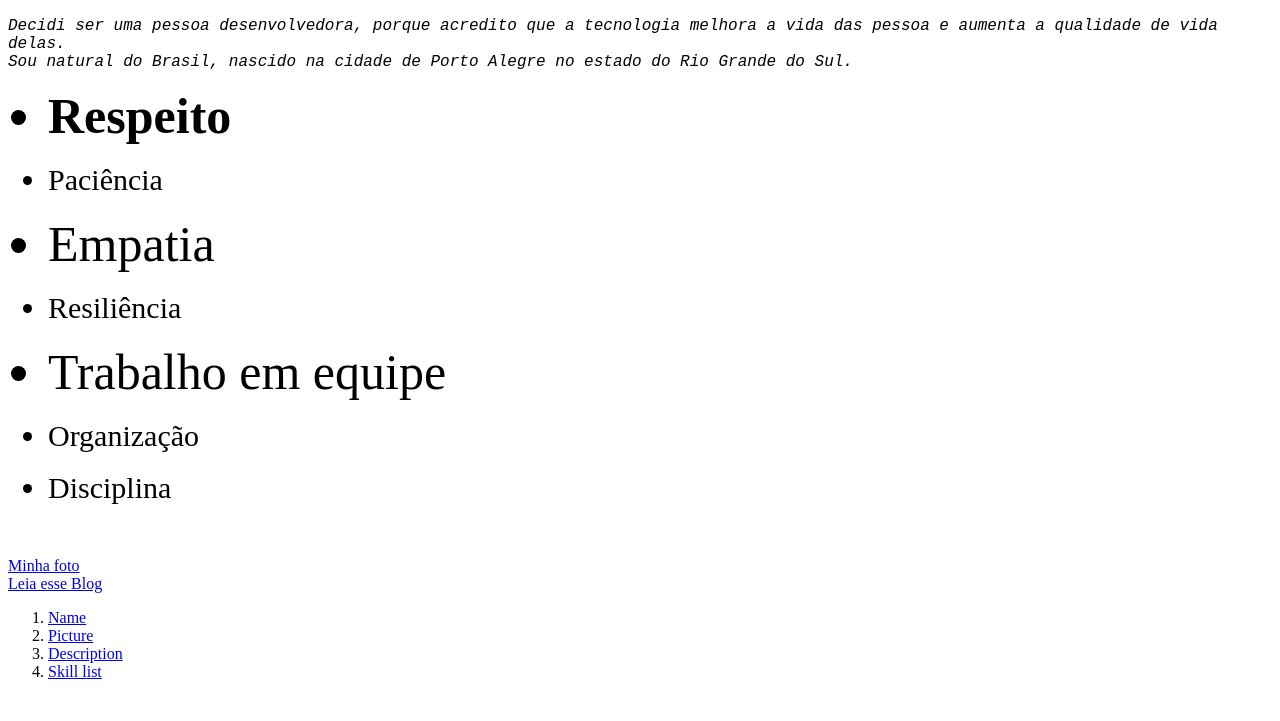
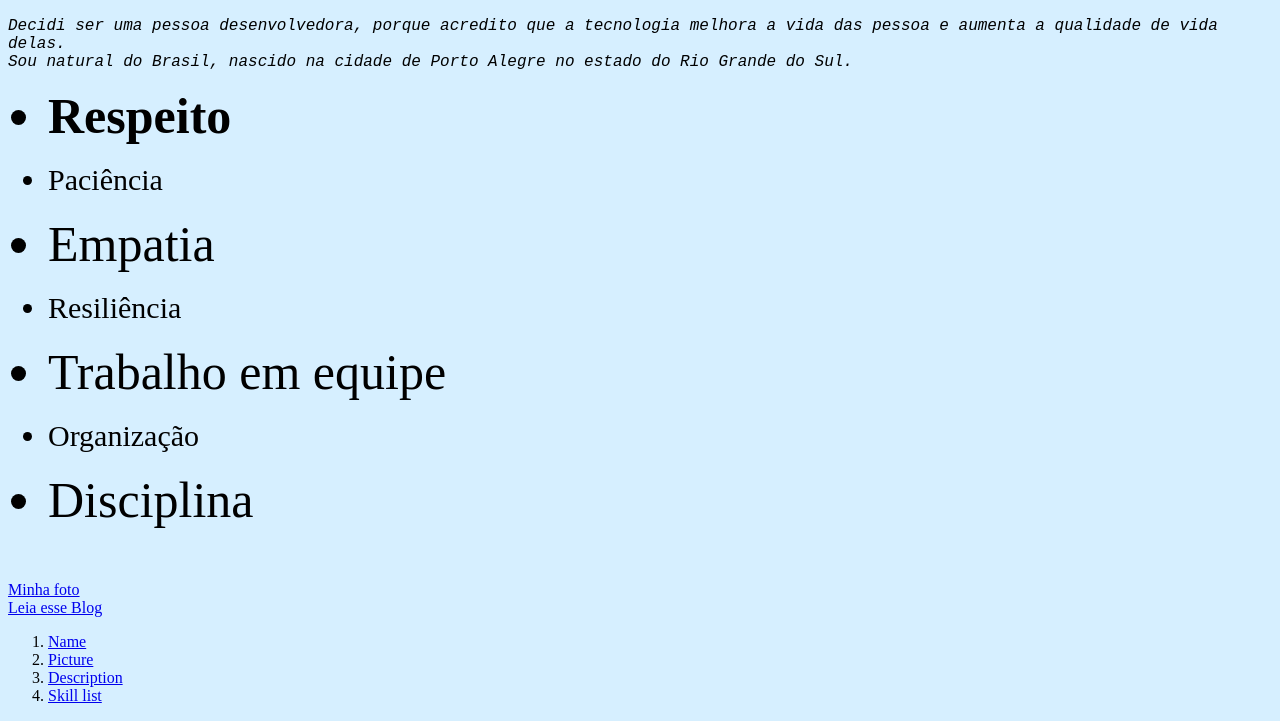
Before and after one commit to emerson-viegas/emerson-viegas.github.io, a plain HTML site: page index.html in a window 1280 px wide. Shown: the part 668-1389 px from the top of the page. Before the commit the page ends 1365 px from the top, so only its background shows below. Drawn offline with Linux system fonts and the light colour scheme.

Commit message:
inserido background-color

```diff
--- a/index.html
+++ b/index.html
@@ -24,6 +24,11 @@
         .classe2{
             font-size: 30px;
         }
+
+        body{
+            background-color: #d6efff;
+        }
+
     </style>
 </head>
 <body>
@@ -49,7 +54,7 @@
 
         <li class="classe2">Organização</li><br>
 
-        <li class="classe2">Disciplina</li><br>
+        <li class="classe1">Disciplina</li><br>
     </ul><br>
 
 
```
